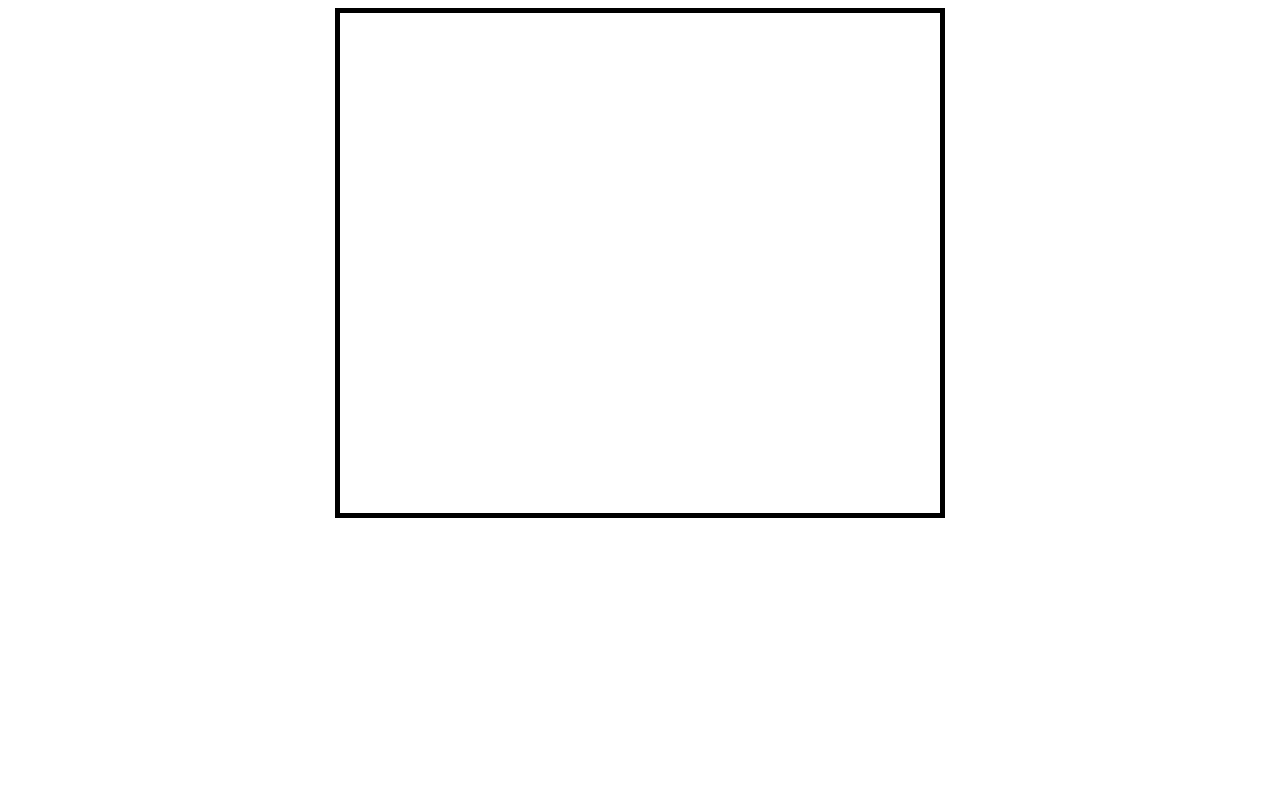
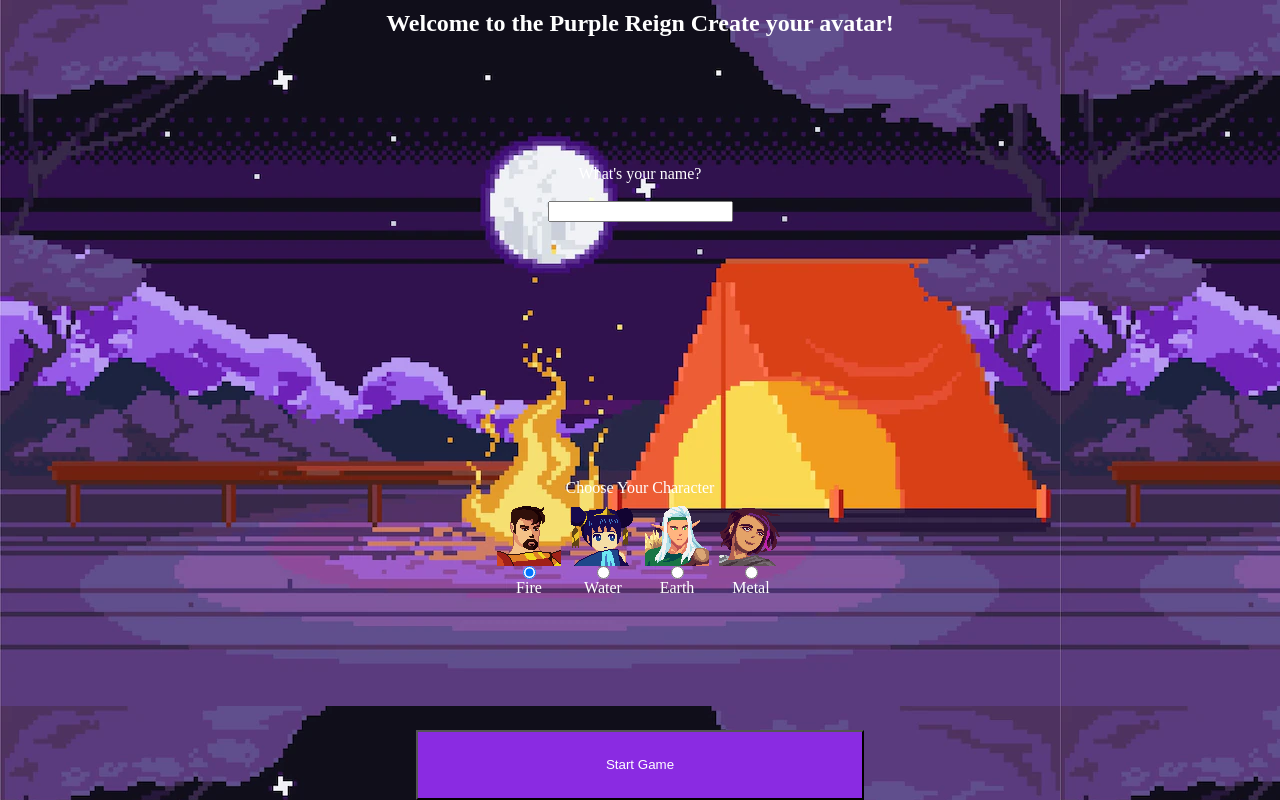
Before and after one commit to ivyhy98/Mod1-MoonWitch, a plain HTML site: page index.html in a window 1280 px wide. Drawn offline with Linux system fonts and the light colour scheme.

Commit message:
added home page and homepage functionality

```diff
--- a/css/styles.css
+++ b/css/styles.css
@@ -1,3 +1,7 @@
+*{
+    margin: 0;
+    box-sizing: border-box;
+}
 body{
     display: flex;
     flex-direction: column;
@@ -7,14 +11,67 @@ body{
 
 #canvas1{
     border: 5px solid black;
-    height: 500px;
-    width: 600px;
+    height: 600px;
+    width: 800px;
+    background-position: center;
+    background-repeat: no-repeat;
+    background-size: cover;
 }
-#home-screen{
+.home{
     height: 100vh;
     width: 100vw;
+    background-image: url('../images/backgrounds/background-home.jpg');
+
+    display: flex;
+    flex-direction: column;
+}
+form{
+    display: flex;
+    flex-direction: column;
+    justify-content: space-around;
+    align-items: center;
+    width: 100%;
+    height: 100%;
 }
 
+#home-screen > h2{
+    text-align: center;
+    margin-top: 10px;
+}
+
+#name-div{
+    display: flex;
+    flex-direction: column;
+    color: white;
+    align-items: center;
+}
+#select-div{
+    display: flex;
+    flex-direction: column;
+    color: white;
+    align-items: center;
+}
+.characters{
+    display: flex;
+}
+
+.characters > div{
+    display: flex;
+    flex-direction: column;
+    align-items: center;
+    margin: 5px;
+}
+
+.characters>div:hover{
+    border: 3px solid black;
+}
+button{
+    height: 10%;
+    width: 35%;
+    background-color:blueviolet;
+    color: white;
+    align-self: center;
+}
 .hide{
     display: none;
 }
--- a/index.html
+++ b/index.html
@@ -5,13 +5,47 @@
     <meta http-equiv="X-UA-Compatible" content="IE=edge">
     <meta name="viewport" content="width=device-width, initial-scale=1.0">
     <link rel="stylesheet" href="./css/styles.css">
+    <script defer src="./js/script.js" type="module"></script>
+
     <title>Animations</title>
 </head>
 <body>
-    <div id="home-screen" class="hide">
-
+    <div id="home-screen" class="home">
+        <h2 style="color:white;">Welcome to the Purple Reign Create your avatar!</h2>
+        <form name="heroForm">
+            <div id="name-div">
+                <label for="hero-name">What's your name? </label>
+                <br>
+                <input type="text" name="hero" id="hero-name" required>
+            </div>
+            <div id="select-div">
+                <legend>Choose Your Character</legend>
+                <div class="characters">
+                    <div class="fire-hero">
+                        <img src="./images/FireHero/fire-hero_face.png" alt="">
+                        <input type="radio" name="hero-player" value="fire" checked>
+                        <label for="fire">Fire</label>
+                    </div>
+                    <div class="water-hero">
+                        <img src="./images/WaterHero/water-hero_face.png" alt="">
+                        <input type="radio" name="hero-player" value="water">
+                        <label for="water">Water</label>
+                    </div>
+                    <div class="earth-hero">
+                        <img src="./images/EarthHero/earth-hero_face.png" alt="">
+                        <input type="radio" name="hero-player" value="earth">
+                        <label for="earth">Earth</label>
+                    </div>
+                    <div class="metal-hero">
+                        <img src="./images/MetalHero/metal-hero_face.png" alt="">
+                        <input type="radio" name="hero-player" value="metal">
+                        <label for="metal">Metal</label>
+                    </div>
+                </div>
+            </div>
+        </form>
+        <button type="submit">Start Game</button>
     </div>
-    <canvas id="canvas1"></canvas>
-    <script src="./js/animation.js" type="module"></script>
+    <canvas id="canvas1" class="hide"></canvas>
 </body>
 </html>
--- a/js/script.js
+++ b/js/script.js
@@ -0,0 +1,32 @@
+//DOM Queries
+const homeScreen = document.querySelector('#home-screen');
+const form = document.querySelector('form');
+const canvas1 = document.querySelector('canvas');
+const submitButton = document.querySelector('button');
+
+let playerName;
+let playerCharacter;
+
+const game ={
+    player: {},
+    level: [],
+    start: function(name, character){
+        homeScreen.classList.add("hide");
+        canvas1.classList.remove("hide");
+        canvas1.style.backgroundImage = "url('./images/backgrounds/firstBackground.gif')";
+        this.player.name = name;
+        this.player.character = character;
+        console.log(this.player)
+    }
+
+}
+//Validate hero inputs from home page
+submitButton.addEventListener("click",validateHero);
+function validateHero(){
+    if(form.elements['hero-name'].value == '' || form.elements['hero-player'].value == ''){
+        form.elements['hero-name'].style.backgroundColor = 'red';
+
+    } else{
+        game.start(form.elements['hero-name'].value , form.elements['hero-player'].value);
+    }
+}
```
